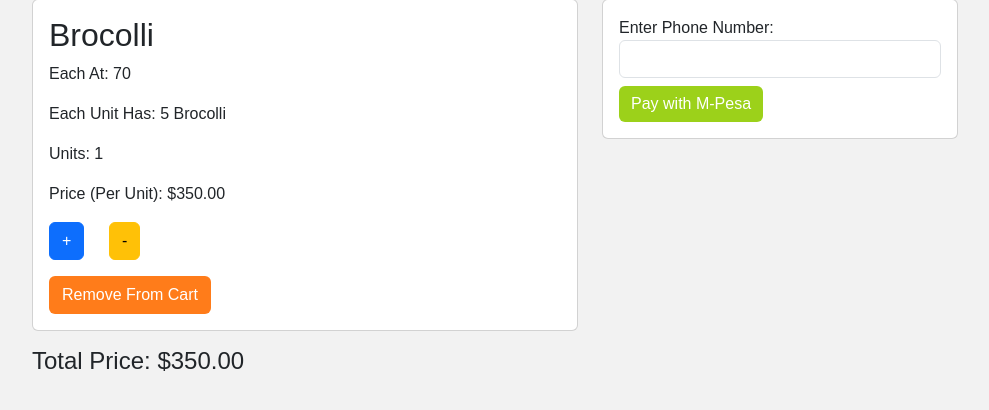
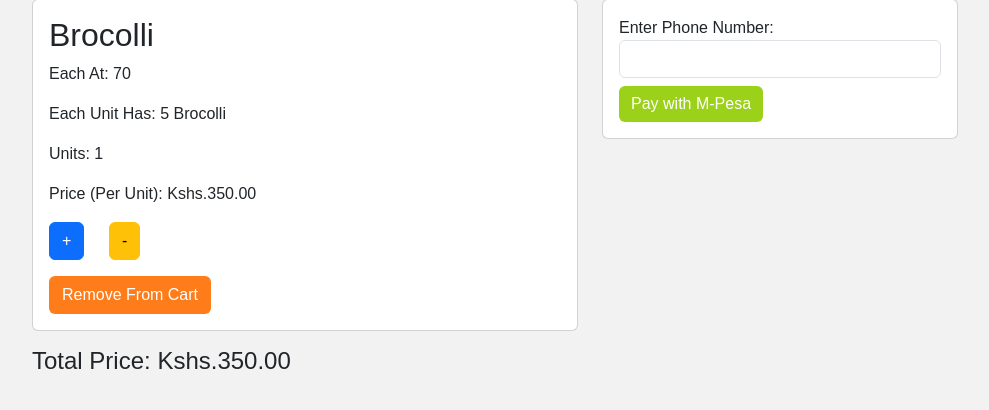
Before and after one commit to effiecancode/Farmers-Market-Ecommerce, a Django app: page /cart/cart_detail in a window 1280 px wide. Shown: the part 119-529 px from the top of the page, without its empty margins (50-1039 px from the left). Run offline with Django 4.2, Linux system fonts and the light colour scheme; a user stored in the database is signed in; data comes from the database, SQL or seed files in the repository; both versions use the stored data as it was after the commit; some libraries are stand-ins or nearby versions.

Commit message:
$ to Kshs

```diff
--- a/market/cart/templates/cart/cart_detail.html
+++ b/market/cart/templates/cart/cart_detail.html
@@ -11,7 +11,7 @@
                     <p class="card-text">Each at: {{ item.product.price }} </p>
                     <p class="card-text">Each unit has: {{ item.product.quantity }} {{ item.product.name }}</p>
                     <p class="card-text">Units: {{ item.units }}</p>
-                    <p class="card-text">Price (per unit): ${{ item.product.unit_price }}</p>
+                    <p class="card-text">Price (per unit): Kshs.{{ item.product.unit_price }}</p>
 
                     <div class="row" style="max-width: 120px"  >
                         <div class="col">
@@ -34,7 +34,7 @@
             </div>
             {% endfor %}
 
-            <h4>Total Price: ${{ total_price }}</h4>
+            <h4>Total Price: Kshs.{{ total_price }}</h4>
         </div>
 
         <div class="col-md-4">
```
Also changed, not shown: README.md, market/db.sqlite3, 7 other files.
